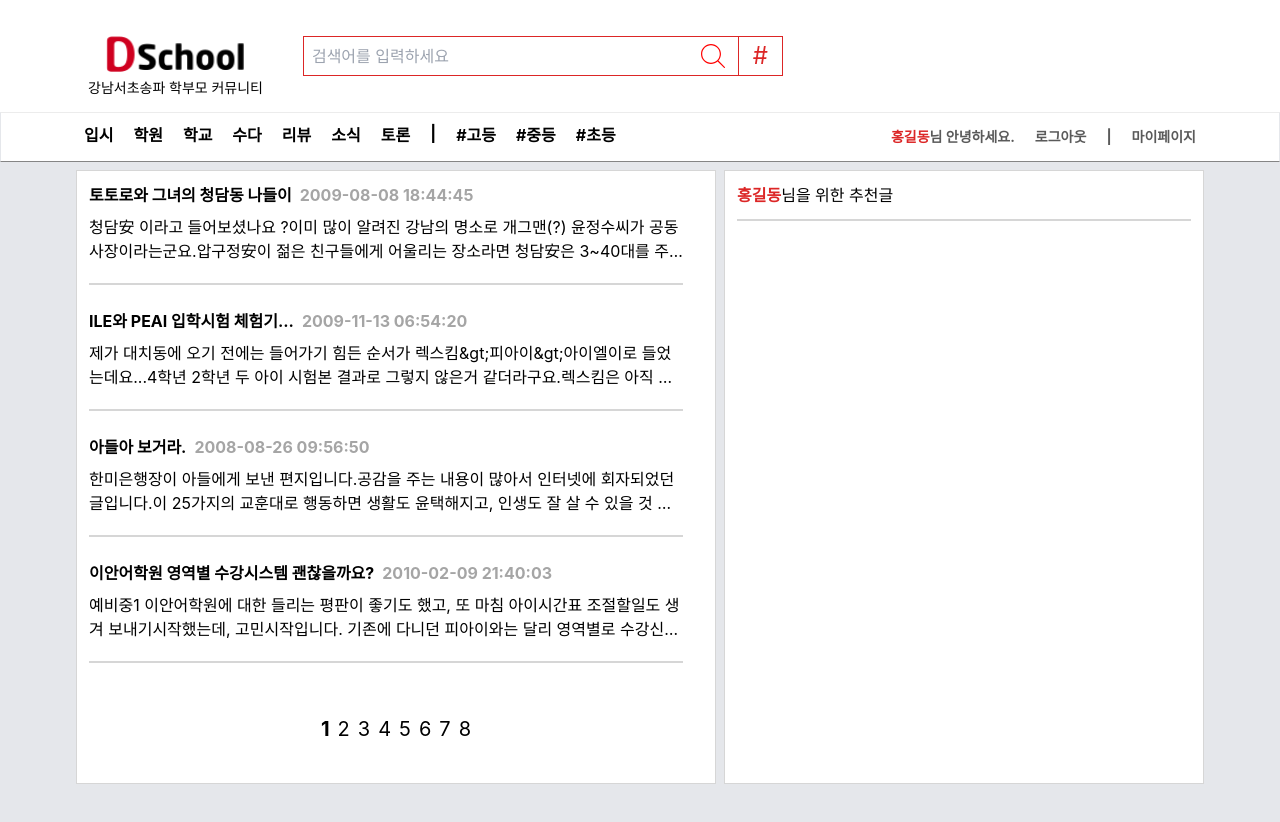
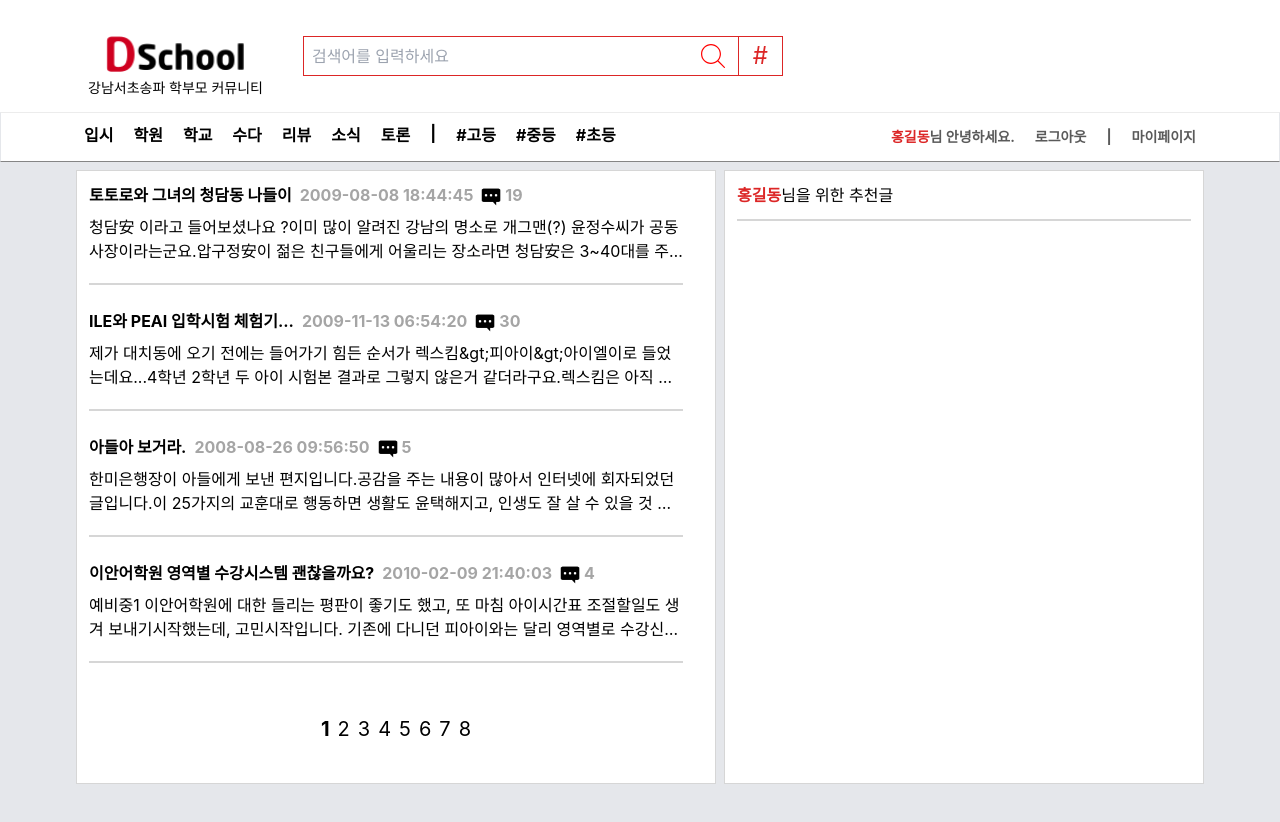
Before and after one commit to kimkimjunjun/Capston, a React (Create React App) app: page / in a window 1280 px wide. Shown: the top 822 px of the page. Built offline with nearby package versions, Linux system fonts and the light colour scheme.

Commit message:
포스팅 댓글 표시 추가

```diff
--- a/src/component/post.jsx
+++ b/src/component/post.jsx
@@ -3,6 +3,7 @@ import item from '../dummy/item.json';
 import '../App.css';
 import Pagination from './pagination';
 import { Link } from 'react-router-dom';
+import replie from "../icons/replie.png";
 
 export default function Post() {
     const [postData, setPostData] = useState([]);
@@ -42,6 +43,14 @@ export default function Post() {
                                 <div className='flex mb-2 space-x-2 font-bold'>
                                     <h1>{item._source.subject}</h1>
                                     <span className='text-[#a5a5a5]'>{item._source.created_at}</span>
+                                    <span className='text-[#a5a5a5] flex'>
+                                        <img
+                                            className='w-5 h-5 flex self-center mt-1 mr-1'
+                                            src={replie}
+                                            alt='d'
+                                        />
+                                        {item._source.replies.length}
+                                    </span>
                                 </div>
                                 <span className='w-full break-words text-ellipsis overflow-hidden theboki'>{item._source.contents}</span>
                             </div>
```
Also changed, not shown: src/icons/replie.png (added).
